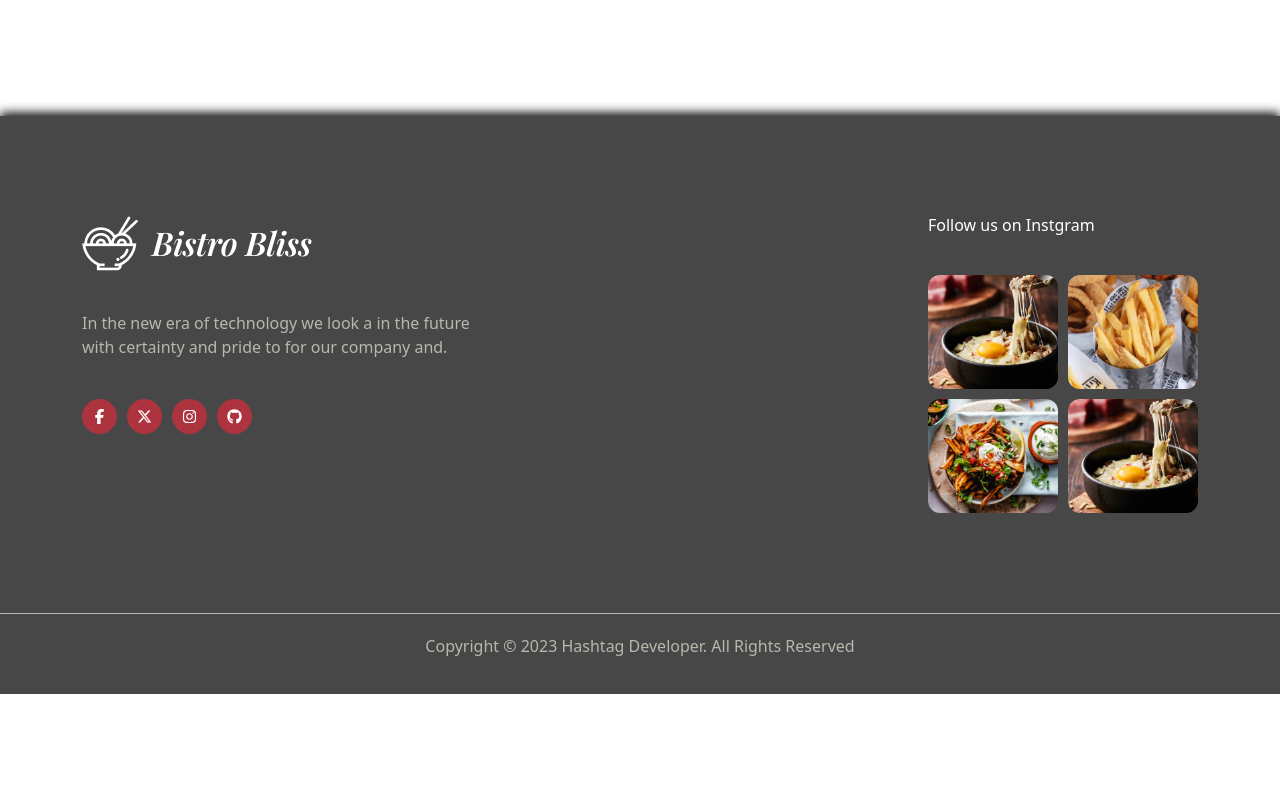
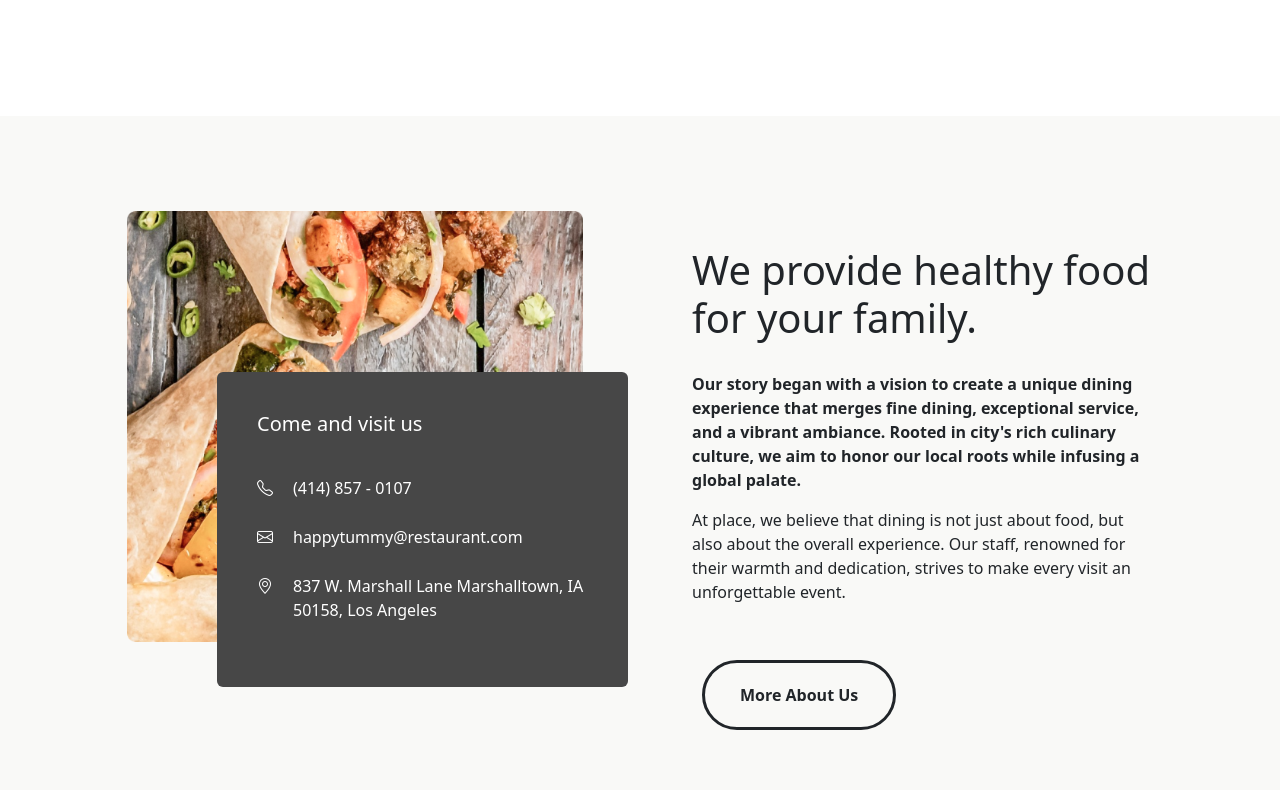
Before and after one commit to AbdulrahmanM0/BistroBliss, a React (Vite) app: page / in a window 1280 px wide. Shown: the part 1530-2320 px from the top of the page. Before the commit the page ends 2224 px from the top, so only its background shows below. Built offline with nearby package versions, Linux system fonts and the light colour scheme.

Commit message:
add visits section

```diff
--- /dev/null
+++ b/src/Components/PagesSup/Home/VisitUsSection/VisitUsSection.jsx
@@ -0,0 +1,41 @@
+import React from 'react'
+import { Button, Col, Container, Row } from 'reactstrap'
+import VisitsImage from '../../../../assets/Images/home-page/VisitSection.png'
+
+export default function VisitUsSection() {
+  return (
+    <section className='visitus-section'>
+        <div className='section'>
+            <Container>
+                <Row>
+                    <Col lg={6} md={6} sm={12}>
+                    <div className='content' data-aos="fade-right" data-aos-duration="2000">
+                            <img src={VisitsImage} />
+                            <div className='contact-container rounded' data-aos="fade-down-right" data-aos-duration="3000">
+                                <h5>Come and visit us</h5>
+                                <ul>
+                                    <li><a><i class="bi bi-telephone"></i> <div>(414) 857 - 0107</div></a></li>
+                                    <li><a><i class="bi bi-envelope"></i> <div>happytummy@restaurant.com</div></a></li>
+                                    <li><a><i class="bi bi-geo-alt"></i> <div>837 W. Marshall Lane Marshalltown, IA 50158, Los Angeles</div></a></li>
+                                </ul>
+                            </div>
+                    </div>
+                    </Col>
+                    <Col lg={6} md={6} sm={12}>
+                        <div className='content details' data-aos="fade-up" data-aos-duration="2000">
+                        <div>
+                            <h1>We provide healthy food for your family.</h1>
+                            <p className='fw-bold'>Our story began with a vision to create a unique dining experience that merges fine dining, exceptional service, and a vibrant ambiance. Rooted in city's rich culinary culture, we aim to honor our local roots while infusing a global palate.</p>
+                            <p>At place, we believe that dining is not just about food, but also about the overall experience. Our staff, renowned for their warmth and dedication, strives to make every visit an unforgettable event.</p>
+                        </div>
+                        <div>
+                            <Button className='border-3 custom-button' color='dark' outline>More About Us</Button>
+                        </div>
+                        </div>
+                    </Col>
+                </Row>
+            </Container>
+        </div>
+    </section>
+  )
+}
--- a/src/Pages/Home.jsx
+++ b/src/Pages/Home.jsx
@@ -1,12 +1,14 @@
 import React from 'react'
 import MainSection from '../Components/PagesSup/Home/MainSection/MainSection'
 import BrowsSection from '../Components/PagesSup/Home/BrowsSection/BrowsSection'
+import VisitUsSection from '../Components/PagesSup/Home/VisitUsSection/VisitUsSection'
 
 export default function Home() {
   return (
     <div>
       <MainSection />
       <BrowsSection />
+      <VisitUsSection />
     </div>
   )
 }
--- a/src/assets/Style/main.scss
+++ b/src/assets/Style/main.scss
@@ -1,5 +1,6 @@
 $weetColor : #b5b9ac;
 $lightWeetColor: #F3F3F0;
+$secondWhite: #F9F9F7;
 $darkWeetColor: #595C4F;
 $redColor : #AD343E;
 $grayColor: #474747;
@@ -57,6 +58,14 @@ a{
     text-align: center;
     padding: 20px;
 }
+.custom-button{
+    padding: 20px 35px;
+    border-radius: 35px;
+    font-weight: 600;
+    margin: 10px;
+}
+
+
 // Header
 .socialBar{
     background-color: rgb(72, 72, 72);
@@ -315,3 +324,49 @@ a{
         }
     }
 }
+.visitus-section{
+    background-color: $secondWhite;
+
+    .content{
+        padding: 45px;
+        position: relative;
+        img{
+            max-width: 100%;
+        }
+
+        h1{
+            margin-bottom: 30px;
+        }
+        button{
+            margin-top: 40px;
+        }
+    }
+    .content.details{
+        padding: 80px 40px;
+    }
+    .contact-container{
+        background-color: $grayColor;
+        color: $white;
+        padding: 40px;
+        max-width: 411px;
+        position: absolute;
+        bottom: 0;
+        right: 0;
+        z-index: 10;
+
+        h5{
+            margin-bottom: 40px;
+        }
+        ul{
+            li{
+                margin-bottom: 25px;
+                a{
+                    display: flex;
+                    div{
+                        margin-left: 20px;
+                    }
+                }
+            }
+        }
+    }
+}
```
Also changed, not shown: src/assets/Images/home-page/VisitSection.png (added).
